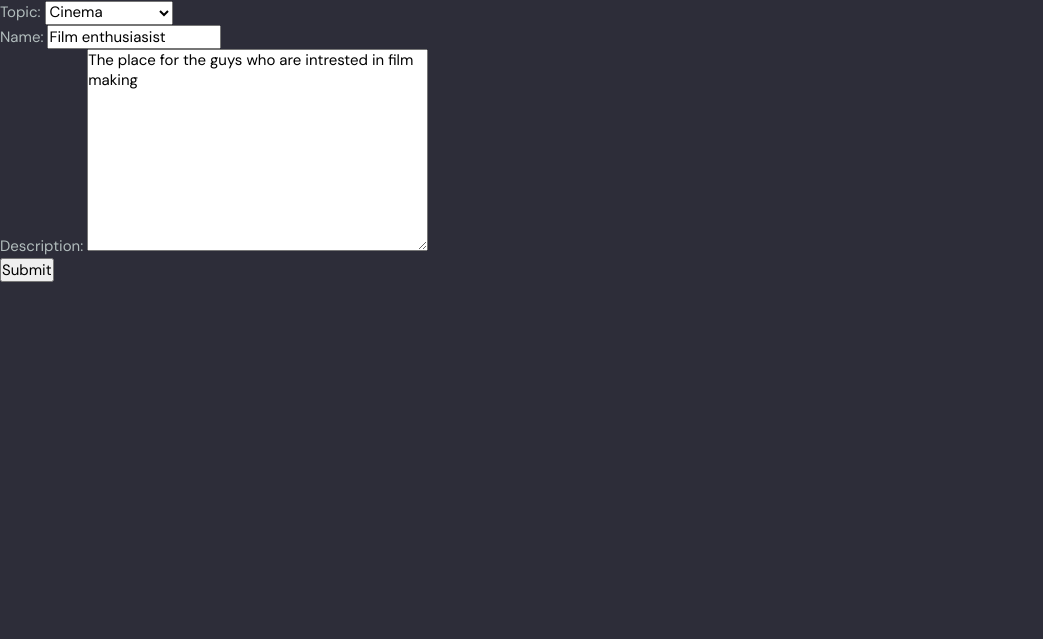
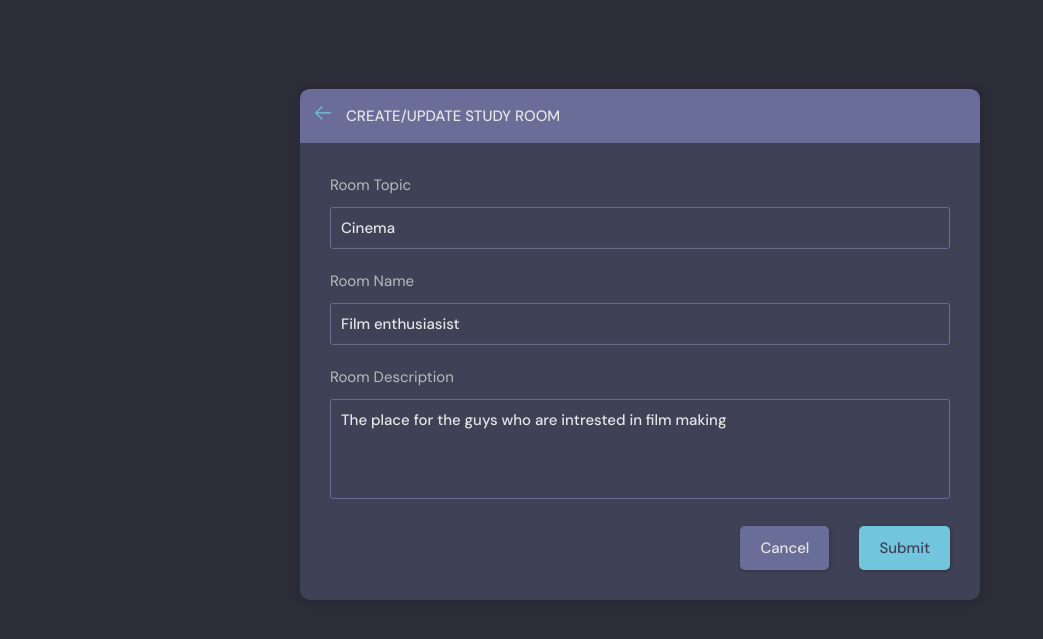
Before and after one commit to bridgecrew-perf6/deploy-edcord123, a Django app: page /update-room/9 in a window 1280 px wide. Shown: the part 76-715 px from the top of the page, without its empty margins (0-1043 px from the left). Run offline with Django 4.2, Linux system fonts and the light colour scheme; a user stored in the database is signed in; data comes from the database, SQL or seed files in the repository; both versions use the stored data as it was after the commit.

Commit message:
Create room and Update room feature completed

```diff
--- a/base/templates/base/home.html
+++ b/base/templates/base/home.html
@@ -39,7 +39,7 @@
           <h2>Study Room</h2>
           <p>{{room_count}} Rooms available</p>
         </div>
-        <a class="btn btn--main" href="create-room.html">
+        <a class="btn btn--main" href="{% url 'create-room' %}">
           <svg
             version="1.1"
             xmlns="http://www.w3.org/2000/svg"
--- a/base/templates/base/room_form.html
+++ b/base/templates/base/room_form.html
@@ -1,13 +1,70 @@
 {% extends 'main.html' %}
 
 {% block content %}
+  <main class="create-room layout">
+    <div class="container">
+      <div class="layout__box">
+        <div class="layout__boxHeader">
+          <div class="layout__boxTitle">
+            <a href="{% url 'home' %}">
+              <svg version="1.1" xmlns="http://www.w3.org/2000/svg" width="32" height="32" viewBox="0 0 32 32">
+                <title>arrow-left</title>
+                <path
+                  d="M13.723 2.286l-13.723 13.714 13.719 13.714 1.616-1.611-10.96-10.96h27.625v-2.286h-27.625l10.965-10.965-1.616-1.607z">
+                </path>
+              </svg>
+            </a>
+            <h3>Create/Update Study Room</h3>
+          </div>
+        </div>
+        <div class="layout__body">
+          <form class="form" action="#" method="POST">
+            {% csrf_token %}
+            <div class="form__group">
+              <label for="room_topic">Room Topic</label>
+              <input required type="text" name="topic" value="{{room.topic.name}}" list="topic-list">
+              <datalist id='topic-list'>
+                <select id="room_topic">
+                  {% for topic in topics %}
+                  <option value="{{topic.name}}">{{topic.name}}</option>
+                  {% endfor %}
+                </select>
+              </datalist>
+            </div>
+            <div class="form__group">
+              <label for="room_name">Room Name</label>
+              {{form.name}}
+            </div>
+            <div class="form__group">
+              <label for="room_description">Room Description</label>
+              {{form.description}}
+            </div>
 
-<div>
-    <form method="POST" action="" >
-        {% csrf_token %}
-        {{form.as_p}}
-        <input type="submit" value="Submit">
-    </form>
-</div>
+            <!-- <div class="form__group">
+              <label for="room_topic">Topic</label>
+              <input required type="text" name="topic" id="room_topic" list="topic-list" />
+              <datalist id="topic-list">
+                <select id="room_topic">
+                  <option value="">Select your topic</option>
+                  <option value="Python">Python</option>
+                  <option value="Django">Django</option>
+                </select>
+              </datalist>
 
-{%endblock%}
+            </div> -->
+
+<!--
+            <div class="form__group">
+              <label for="room_about">About</label>
+              <textarea name="room_about" id="room_about" placeholder="Write about your study group..."></textarea>
+            </div> -->
+            <div class="form__action">
+              <a class="btn btn--dark" href="{% url 'home' %}">Cancel</a>
+              <button class="btn btn--main" type="submit">Submit</button>
+            </div>
+          </form>
+        </div>
+      </div>
+    </div>
+  </main>
+{% endblock %}
--- a/base/views.py
+++ b/base/views.py
@@ -1,3 +1,4 @@
+from pydoc_data.topics import topics
 from django.db import models
 from django.db.models import Q
 from django.shortcuts import render, redirect
@@ -115,15 +116,20 @@ def UserProfile(request,pk):
 @login_required(login_url='login')
 def CreateRoom(request):
     form = RoomForm()
+    topics=Topic.objects.all()
     if request.method == 'POST':
-        form = RoomForm(request.POST)
-        if form.is_valid():
-            room=form.save(commit=False)
-            room.host=request.user
-            room.save()
+        topic_name=request.POST.get('topic')
+        topic,created=Topic.objects.get_or_create(name=topic_name)
 
-            return redirect('home')
-    context = {'form': form}
+        Room.objects.create(
+            host=request.user,
+            topic=topic,
+            name=request.POST.get('name'),
+            description=request.POST.get('description'),
+
+        )
+        return redirect('home')
+    context = {'form': form,'topics':topics}
     return render(request, 'base/room_form.html', context)
 
 
@@ -131,14 +137,18 @@ def CreateRoom(request):
 def UpdateRoom(request, pk):
     room = Room.objects.get(id=pk)
     form = RoomForm(instance=room)
+    topics=Topic.objects.all()
     if request.user != room.host:
         return HttpResponse('You are not allowed here !')
     if request.method == 'POST':
-        form = RoomForm(request.POST, instance=room)
-        if form.is_valid():
-            form.save()
-            return redirect('home')
-    context = {'form': form}
+        topic_name=request.POST.get('topic')
+        topic,created=Topic.objects.get_or_create(name=topic_name)
+        room.name=request.POST.get('name')
+        room.topic=topic
+        room.description=request.POST.get('description')
+        room.save()
+        return redirect('home')
+    context = {'form': form,'topics':topics,'room':room}
     return render(request, 'base/room_form.html', context)
 
 
```
Also changed, not shown: base/templates/base/room.html (+3 -5 lines), base/templates/base/room_form_old.html (added, +13 -0 lines), db.sqlite3.
